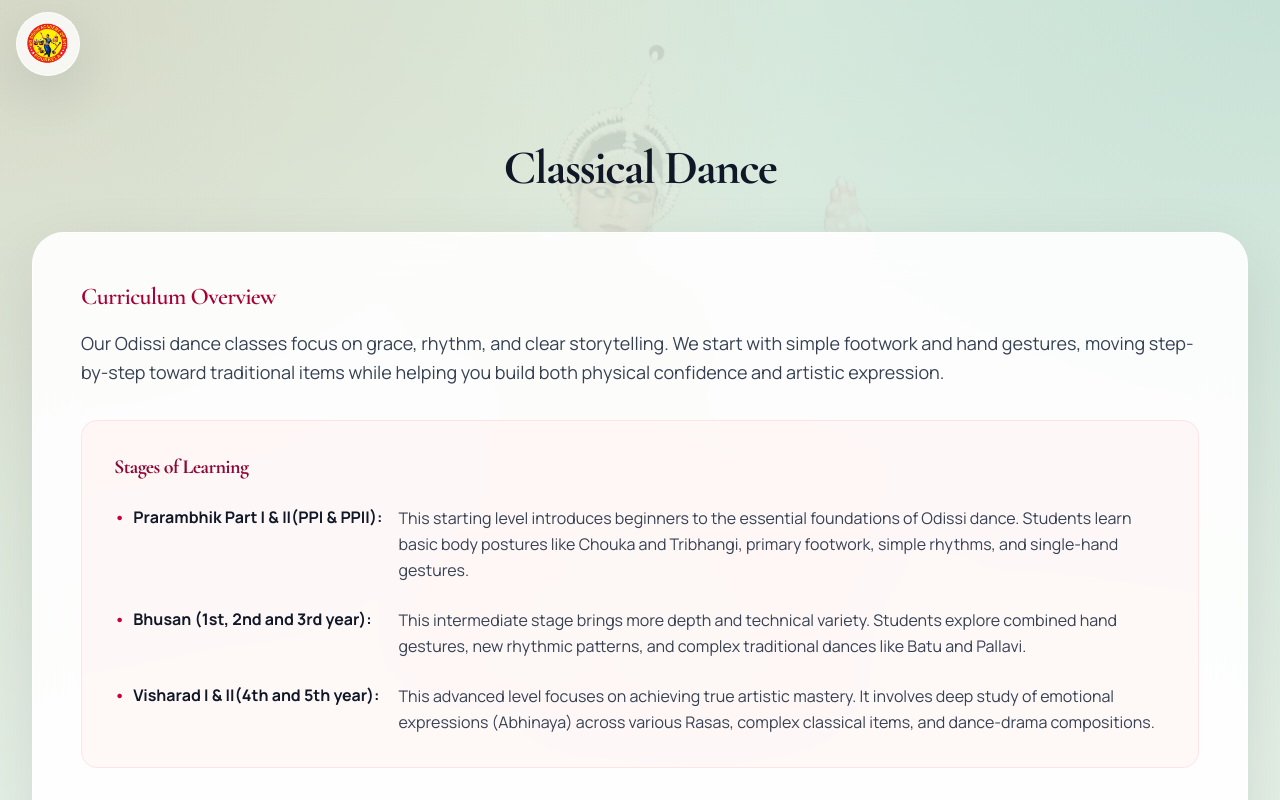
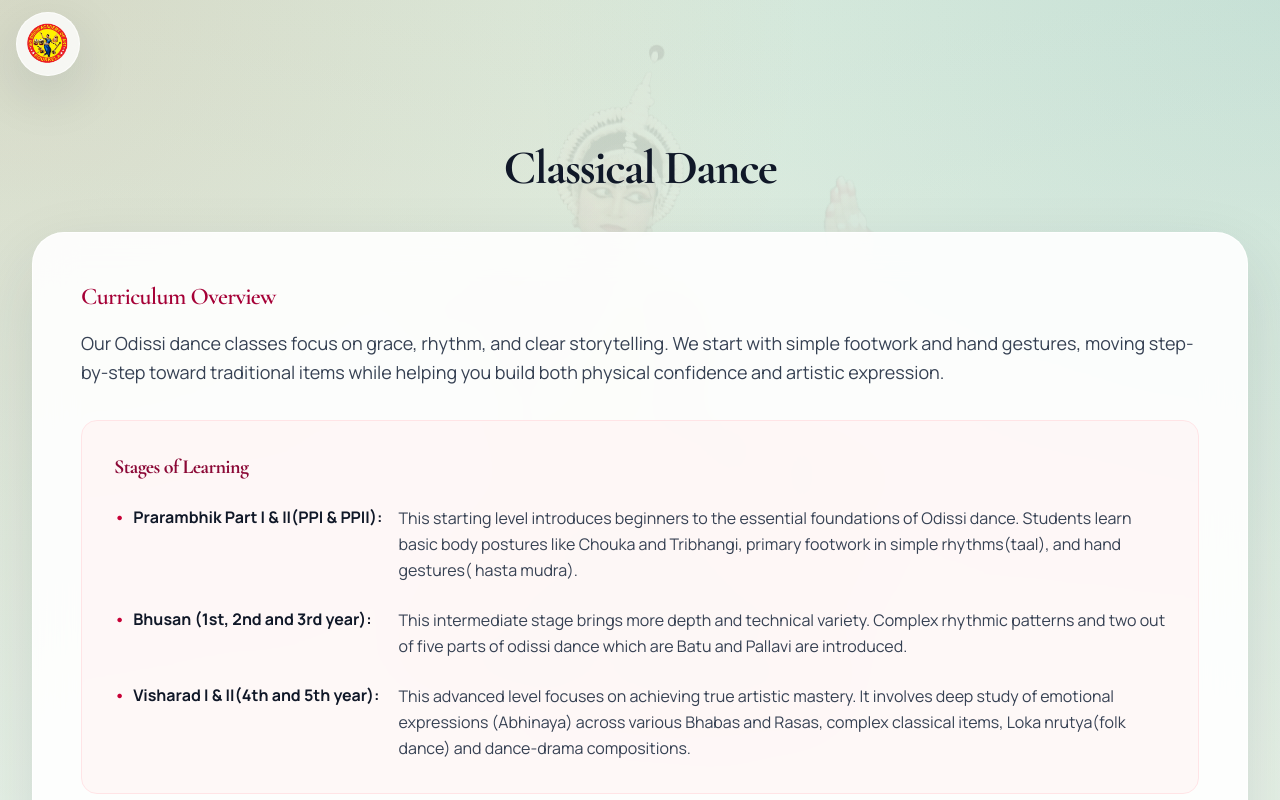
Before and after one commit to PriyanshuM-73/arts-academy-website, a Next.js app: page /dance in a window 1280 px wide. Shown: the top 800 px of the page. Built offline with nearby package versions, Linux system fonts and the light colour scheme.

Commit message:
course update

```diff
--- a/src/app/dance/page.js
+++ b/src/app/dance/page.js
@@ -64,10 +64,8 @@ export default function DancePage() {
                 II(PPI & PPII):
               </div>
               <div className="text-gray-700 leading-relaxed">
-                This starting level introduces beginners to the essential
-                foundations of Odissi dance. Students learn basic body postures
-                like Chouka and Tribhangi, primary footwork, simple rhythms, and
-                single-hand gestures.
+                This starting level introduces beginners to the essential foundations of Odissi dance.
+                Students learn basic body postures like Chouka and Tribhangi, primary footwork in simple rhythms(taal), and hand gestures( hasta mudra).
               </div>
               <div className="text-gray-900 font-bold flex items-start gap-2 whitespace-nowrap">
                 <span className="text-rose-700">•</span> Bhusan (1st, 2nd and
@@ -75,8 +73,7 @@ export default function DancePage() {
               </div>
               <div className="text-gray-700 leading-relaxed">
                 This intermediate stage brings more depth and technical variety.
-                Students explore combined hand gestures, new rhythmic patterns,
-                and complex traditional dances like Batu and Pallavi.
+                Complex rhythmic patterns and two out of five parts of odissi dance which are Batu and Pallavi are introduced.
               </div>
               <div className="text-gray-900 font-bold flex items-start gap-2 whitespace-nowrap">
                 <span className="text-rose-700">•</span> Visharad I & II(4th and
@@ -85,8 +82,8 @@ export default function DancePage() {
               <div className="text-gray-700 leading-relaxed">
                 This advanced level focuses on achieving true artistic mastery.
                 It involves deep study of emotional expressions (Abhinaya)
-                across various Rasas, complex classical items, and dance-drama
-                compositions.
+                across various Bhabas and Rasas, complex classical items,
+                Loka nrutya(folk dance) and dance-drama compositions.
               </div>
             </div>
           </div>
```
